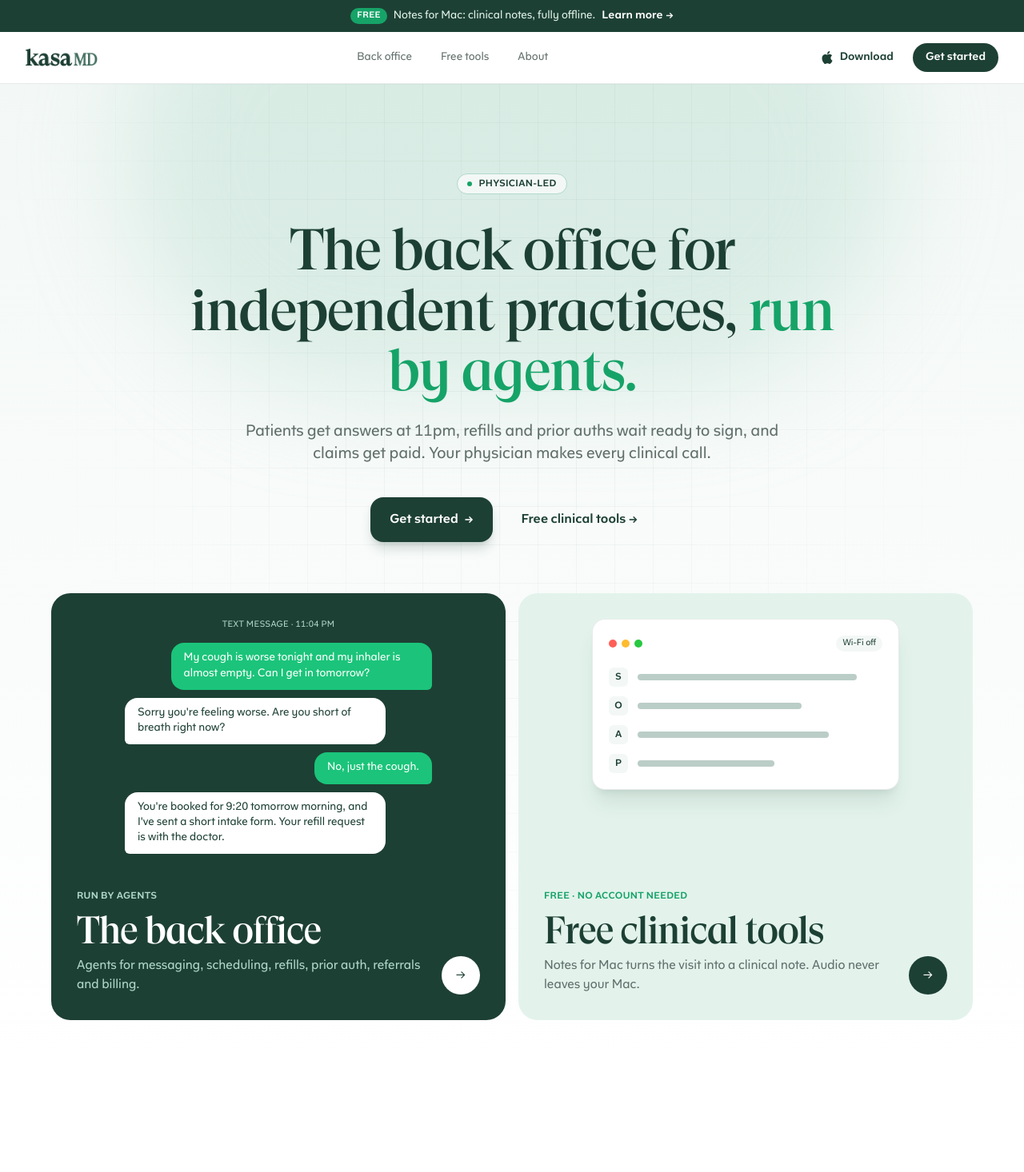
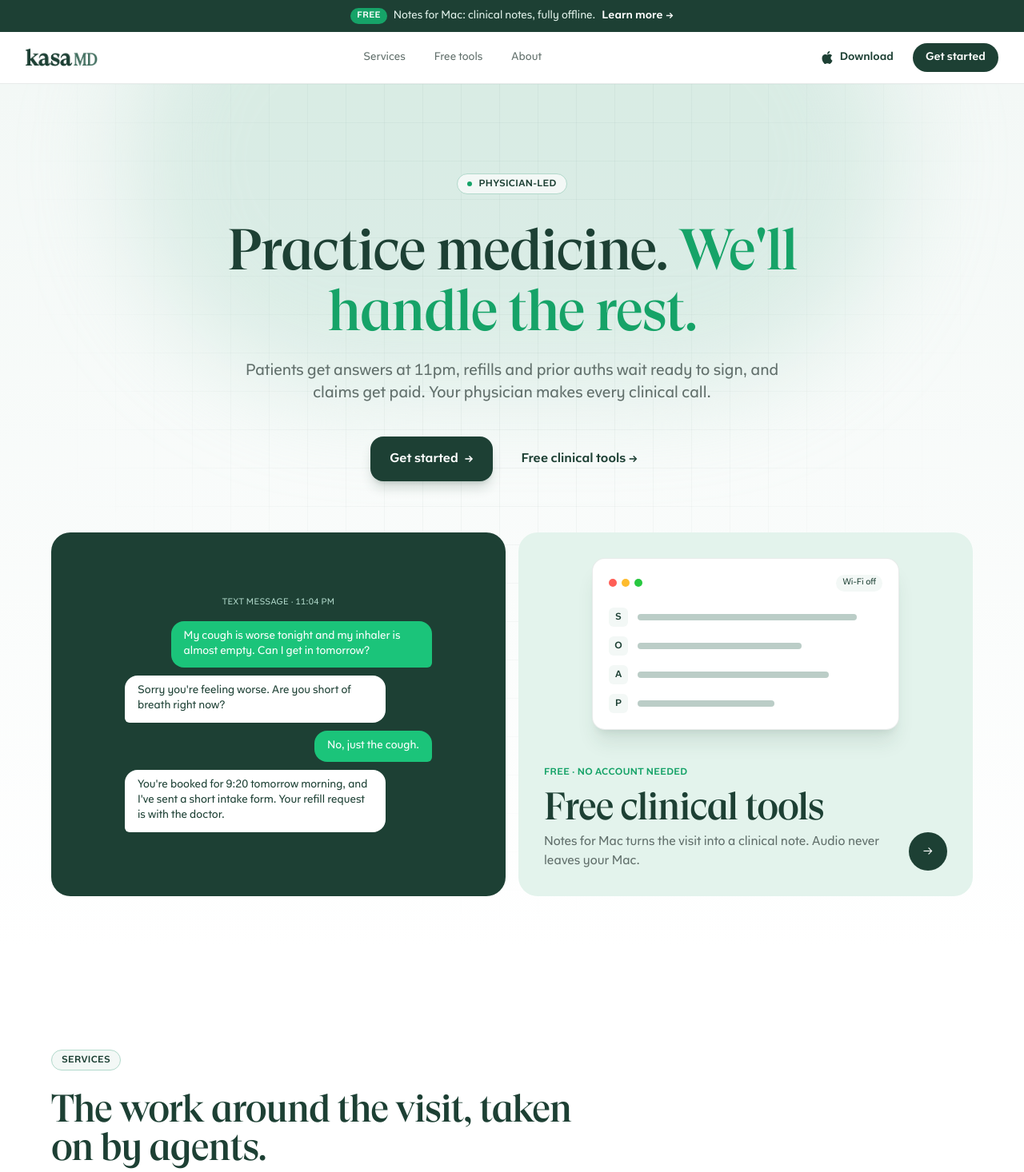
Before and after one commit to Kasa-Labs/kasa_marketing, a Next.js app: page / in a window 1280 px wide. Shown: the top 1466 px of the page at 80% size. Built offline with nearby package versions, Linux system fonts and the light colour scheme.

Commit message:
Drop 'back office' and 'run by agents'; lead with 'Practice medicine. We'll handle the rest.'

```diff
--- a/app/components/Footer.tsx
+++ b/app/components/Footer.tsx
@@ -4,7 +4,7 @@ const columns = [
   {
     title: "Product",
     links: [
-      { href: "/#back-office", label: "Back office" },
+      { href: "/#services", label: "Services" },
       { href: "/tools", label: "Free tools" },
       { href: "/tools/notes", label: "Notes for Mac" },
     ],
@@ -35,8 +35,9 @@ export function Footer() {
           <div className="col-span-3 md:col-span-2">
             <img src="/kasamd_green.png" alt="KasaMD" className="h-8" />
             <p className="mt-5 max-w-xs text-sm leading-relaxed text-muted">
-              The back office for independent practices, run by agents. Plus
-              free clinical tools, starting with Notes for Mac.
+              Patient messaging, scheduling, refills, prior auth, referrals and
+              billing for independent practices. Plus free clinical tools,
+              starting with Notes for Mac.
             </p>
             <p className="mt-6 inline-flex items-center gap-2 rounded-full border border-brand-900/10 bg-white px-3 py-1 text-xs font-medium text-brand-900">
               <span className="h-1.5 w-1.5 rounded-full bg-brand-600" />
--- a/app/components/HomeHero.tsx
+++ b/app/components/HomeHero.tsx
@@ -64,8 +64,8 @@ export function HomeHero() {
           Physician-led
         </span>
         <h1 className="display mt-8 text-5xl leading-[1.05] sm:text-6xl lg:text-7xl">
-          The back office for independent practices,{" "}
-          <span className="text-brand-600">run by agents.</span>
+          Practice medicine.{" "}
+          <span className="text-brand-600">We&apos;ll handle the rest.</span>
         </h1>
         <p className="mx-auto mt-6 max-w-2xl text-lg text-muted sm:text-xl">
           Patients get answers at 11pm, refills and prior auths wait ready to
@@ -91,26 +91,11 @@ export function HomeHero() {
 
       <div className="relative mx-auto mt-16 grid max-w-6xl gap-4 lg:grid-cols-2">
         <Link
-          href="#back-office"
-          className="group flex flex-col justify-between gap-10 rounded-3xl bg-brand-900 p-6 sm:p-8"
+          href="#services"
+          className="group flex flex-col justify-center rounded-3xl bg-brand-900 p-6 sm:p-8"
         >
           <div className="mx-auto w-full max-w-sm">
             <TextThread />
-          </div>
-          <div className="flex items-end justify-between gap-6">
-            <div>
-              <span className="text-xs font-semibold tracking-wide text-brand-200 uppercase">
-                Run by agents
-              </span>
-              <h2 className="mt-2 font-gtsuper text-4xl tracking-tight text-white sm:text-5xl">
-                The back office
-              </h2>
-              <p className="mt-2 text-base text-brand-200">
-                Agents for messaging, scheduling, refills, prior auth,
-                referrals and billing.
-              </p>
-            </div>
-            <ArrowDisc />
           </div>
         </Link>
 
--- a/app/components/Navbar.tsx
+++ b/app/components/Navbar.tsx
@@ -7,7 +7,7 @@ import { AppleIcon, DOWNLOAD_URL } from "@/components/DownloadButton";
 import { GET_STARTED_HREF } from "@/components/RequestInvite";
 
 const links = [
-  { href: "/#back-office", label: "Back office" },
+  { href: "/#services", label: "Services" },
   { href: "/tools", label: "Free tools" },
   { href: "/about", label: "About" },
 ];
--- a/app/components/TrustSection.tsx
+++ b/app/components/TrustSection.tsx
@@ -21,7 +21,7 @@ const points = [
     icon: CpuChipIcon,
     title: "Agents, not outsourced staff",
     description:
-      "KasaMD has no back-office staff working in your records. The only people in the loop are your own.",
+      "KasaMD has no staff working in your records. The only people in the loop are your own.",
   },
 ];
 
--- a/app/components/WorkflowsByMoment.tsx
+++ b/app/components/WorkflowsByMoment.tsx
@@ -16,12 +16,12 @@ function WorkflowCard({ workflow }: { workflow: Workflow }) {
 export function WorkflowsByMoment() {
   return (
     <section
-      id="back-office"
+      id="services"
       className="scroll-mt-20 px-4 py-24 sm:px-6 sm:py-32 lg:px-8"
     >
       <div className="mx-auto max-w-6xl">
         <div className="max-w-2xl">
-          <span className="eyebrow">The back office</span>
+          <span className="eyebrow">Services</span>
           <h2 className="display mt-6 text-4xl sm:text-5xl">
             The work around the visit, taken on by agents.
           </h2>
--- a/app/layout.tsx
+++ b/app/layout.tsx
@@ -8,13 +8,13 @@ import { ReferrerTracker } from "@/components/ReferrerTracker";
 export const metadata: Metadata = {
   metadataBase: new URL("https://kasamd.com"),
   title: {
-    default: "KasaMD - The Back Office for Independent Practices",
+    default: "KasaMD - Practice Medicine. We'll Handle the Rest.",
     template: "%s | KasaMD",
   },
   description:
-    "Agents that run the back office for independent practices: patient messaging, scheduling, refills, prior authorization, referrals and billing, with your physician approving every clinical call. Plus free clinical tools, starting with Notes for Mac.",
+    "Patient messaging, scheduling, refills, prior authorization, referrals and billing for independent practices, with your physician approving every clinical call. Plus free clinical tools, starting with Notes for Mac.",
   keywords: [
-    "independent practice back office",
+    "independent practice services",
     "medical practice automation",
     "AI agents for medical practices",
     "after-hours patient messaging",
@@ -46,15 +46,15 @@ export const metadata: Metadata = {
     locale: "en_US",
     url: "https://kasamd.com",
     siteName: "KasaMD",
-    title: "KasaMD - The Back Office for Independent Practices",
+    title: "KasaMD - Practice Medicine. We'll Handle the Rest.",
     description:
       "Agents for patient messaging, scheduling, refills, prior authorization, referrals and billing. Your physician approves every clinical call.",
   },
   twitter: {
     card: "summary_large_image",
-    title: "KasaMD - The Back Office for Independent Practices",
+    title: "KasaMD - Practice Medicine. We'll Handle the Rest.",
     description:
-      "Agents run the back office for independent practices. Your physician approves every clinical call.",
+      "Patient messaging, scheduling, refills, prior auth, referrals and billing for independent practices. Your physician approves every clinical call.",
   },
 };
 
--- a/app/page.tsx
+++ b/app/page.tsx
@@ -43,7 +43,7 @@ export default function Home() {
 
       <CtaSection
         id="get-started"
-        title="Hand the back office to agents."
+        title="Hand off the rest."
         description="KasaMD is invite only. Tell us about your practice and the work you want off your plate."
       >
         <RequestInviteButton variant="light" />
```
